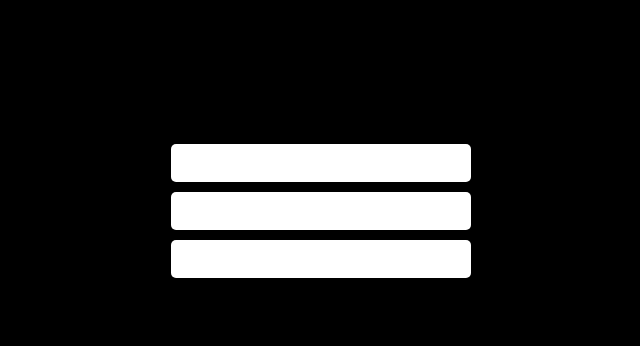
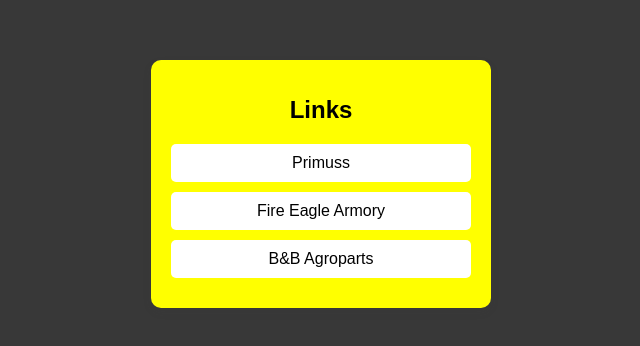
Before and after one commit to TIprimusscorp/LinkTreePrimusscorp, a plain HTML site: page index.html in a window 1280 px wide. Shown: the part 216-562 px from the top of the page, without its empty margins (319-959 px from the left). Drawn offline with Linux system fonts and the light colour scheme.

Commit message:
Update index.html

```diff
--- a/index.html
+++ b/index.html
@@ -12,14 +12,14 @@
             align-items: center;
             height: 100vh;
             margin: 0;
-            background-color: black;
+            background-color: rgb(56, 56, 56);
         }
         .container {
             text-align: center;
-            background-color:rgb (255, 255, 0);
+            background-color: rgb(255, 255, 0);
             border-radius: 10px;
             padding: 20px;
-            box-shadow: 0 4px 8px rgba(0, 0, 0, 0.1);
+            box-shadow: 0 4px 8px rgba(56, 56, 54, 0.1);
             max-width: 300px;
             width: 100%;
         }
@@ -32,14 +32,14 @@
             padding: 10px;
             margin: 10px 0;
             background-color: white;
-            color: white;
+            color: rgb(0, 0, 0);
             text-decoration: none;
             border-radius: 5px;
             font-size: 16px;
             text-align: center;
         }
         .link:hover {
-            background-color: #45a049;
+            background-color: #faef57;
         }
     </style>
 </head>
```
